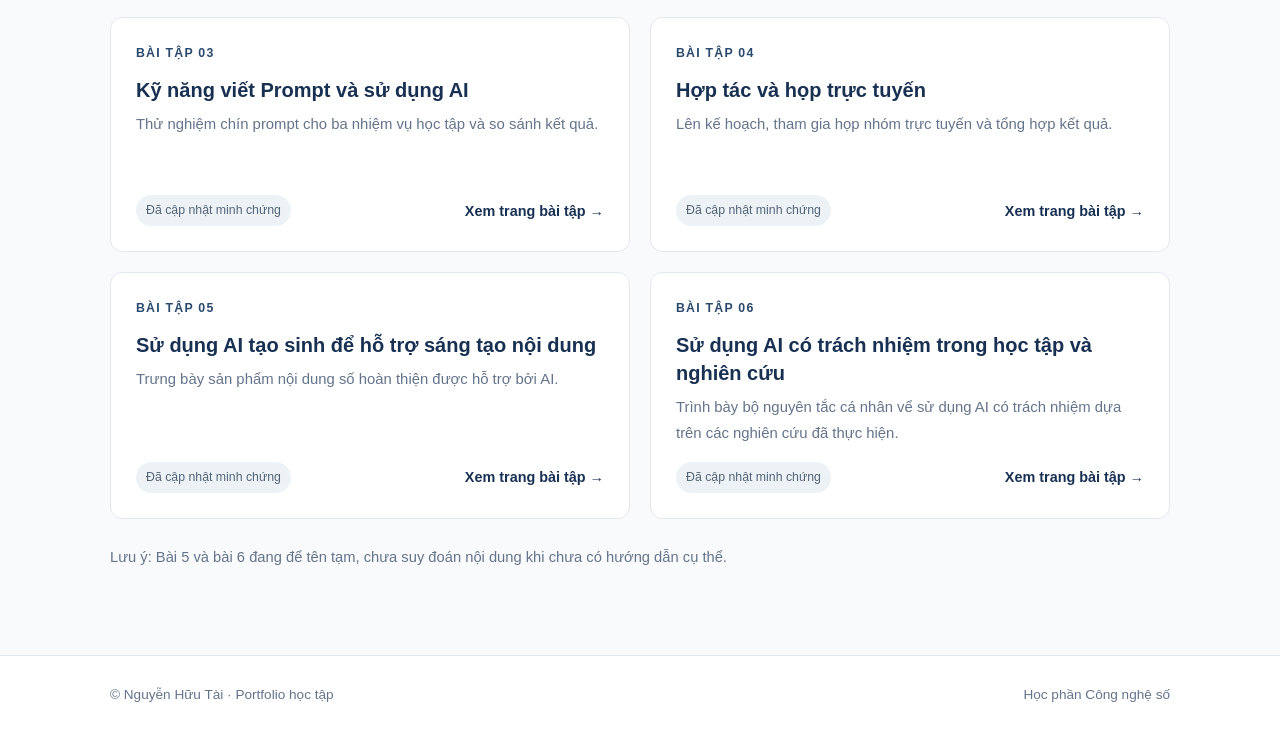
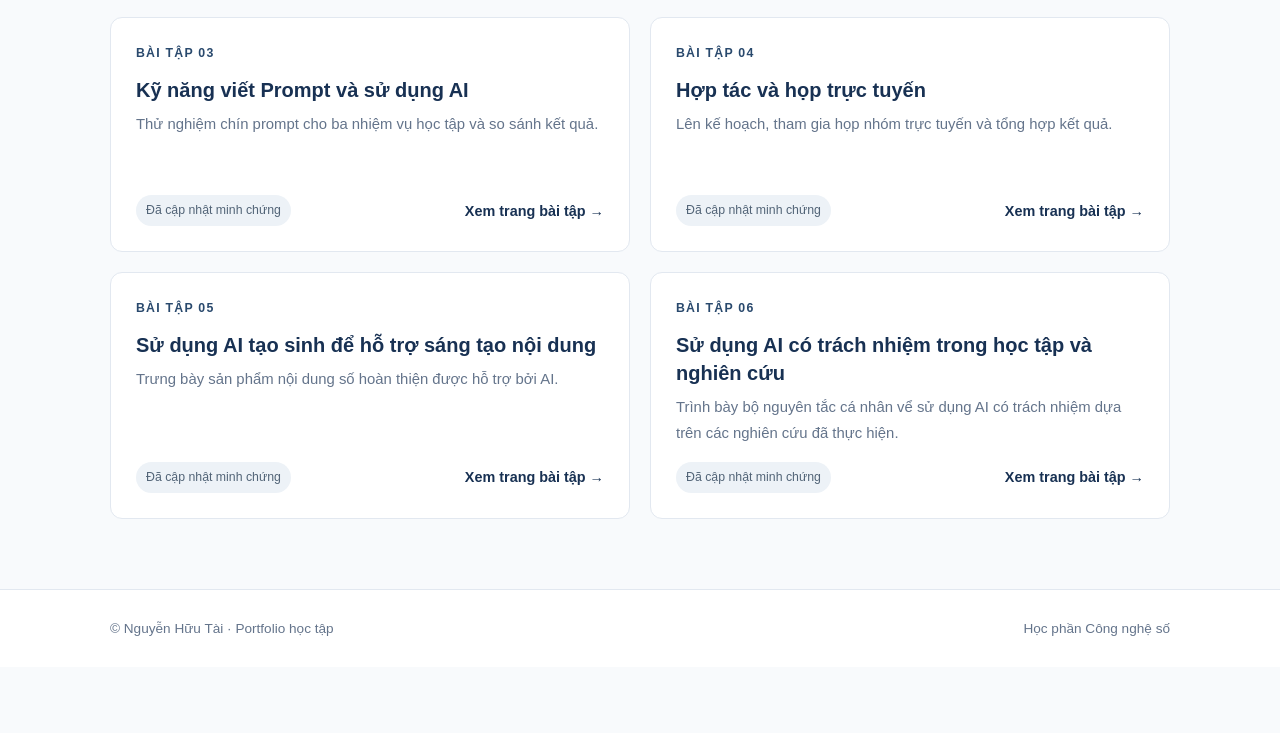
Before and after one commit to taismile1812-ux/taismile1812.github.io, a plain HTML site: page du-an.html in a window 1280 px wide. Shown: the part 813-1546 px from the top of the page. After the commit the page ends 1480 px from the top, so only its background shows below. Drawn offline with Linux system fonts and the light colour scheme.

Commit message:
Update du-an.html

```diff
--- a/du-an.html
+++ b/du-an.html
@@ -67,7 +67,7 @@
         <div class="bottom"><span class="status">Đã cập nhật minh chứng</span><a class="go" href="bai-06.html">Xem trang bài tập →</a></div>
       </article>
       </div>
-      <p class="note">Lưu ý: Bài 5 và bài 6 đang để tên tạm, chưa suy đoán nội dung khi chưa có hướng dẫn cụ thể.</p>
+
     </section>
   </div></main>
   <footer class="footer"><div class="wrap"><span>© Nguyễn Hữu Tài · Portfolio học tập</span><span>Học phần Công nghệ số</span></div></footer>
```
